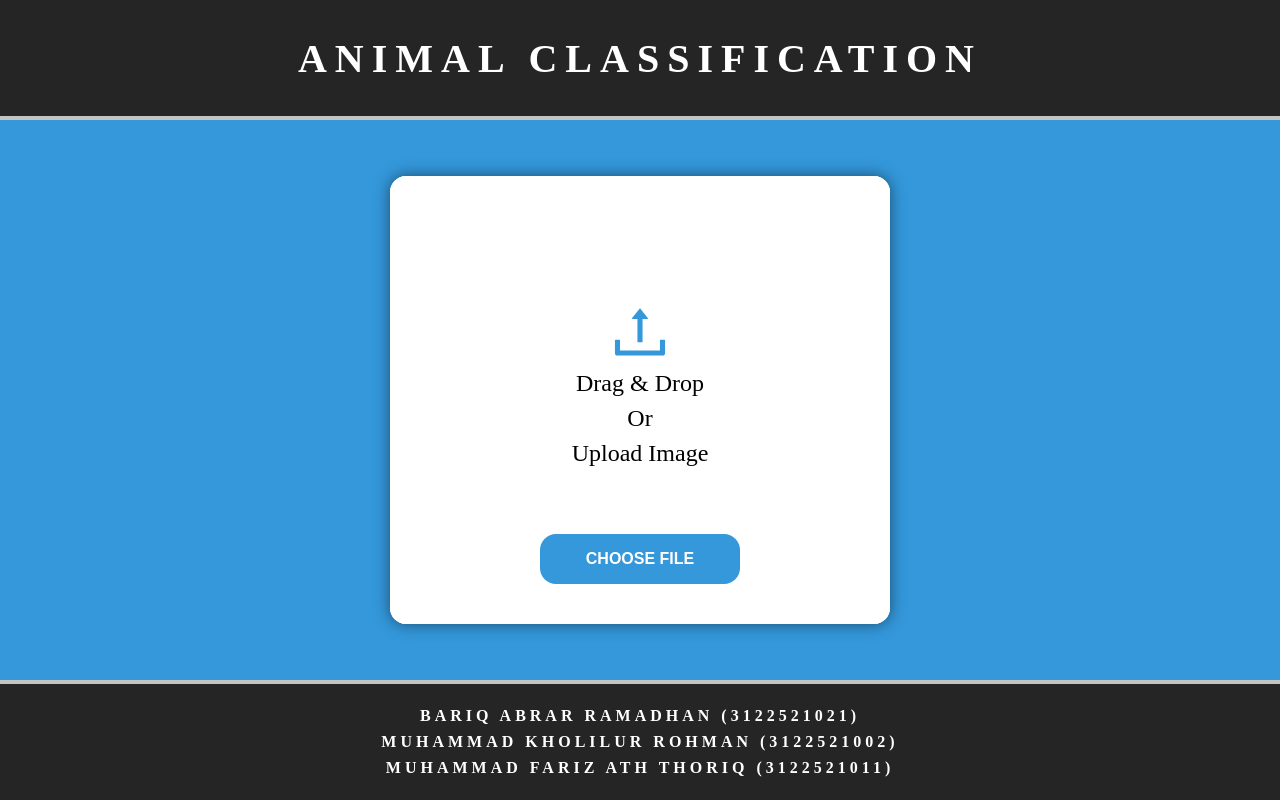
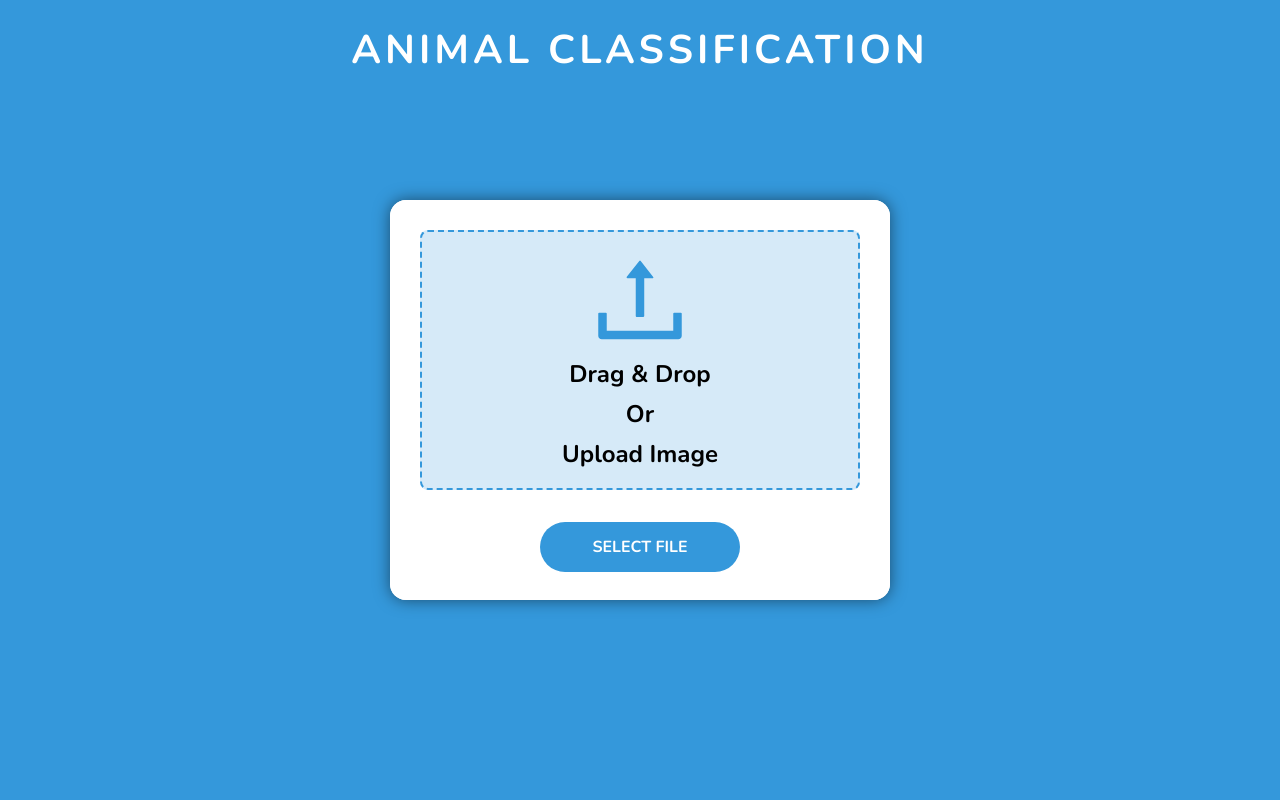
Before and after one commit to ILooL21/Web-AI-Prediksi-Gambar-Hewan, a React (Vite) app in the folder client/: page / in a window 1280 px wide. Built offline with nearby package versions, Linux system fonts and the light colour scheme.

Commit message:
Insyallah Kurang Sedikit Lagi

```diff
--- a/client/index.html
+++ b/client/index.html
@@ -2,7 +2,10 @@
 <html lang="en">
   <head>
     <meta charset="UTF-8" />
-    <link rel="icon" type="image/svg+xml" href="/vite.svg" />
+    <link rel="icon" type="image/svg+xml" href="/Raphtalia.png" />
+    <link rel="preconnect" href="https://fonts.googleapis.com">
+    <link rel="preconnect" href="https://fonts.gstatic.com" crossorigin>
+    <link href="https://fonts.googleapis.com/css2?family=Nunito:ital,wght@0,200..1000;1,200..1000&display=swap" rel="stylesheet">
     <meta name="viewport" content="width=device-width, initial-scale=1.0" />
     <title>Animal Classification</title>
   </head>
--- a/client/src/App.jsx
+++ b/client/src/App.jsx
@@ -1,6 +1,6 @@
 import { Outlet } from "react-router-dom";
 import Header from "./components/Header";
-import Footer from "./components/Footer";
+// import Footer from "./components/Footer";
 
 const App = () => {
   return (
@@ -9,7 +9,7 @@ const App = () => {
         <div>
           <Outlet />
         </div>
-      <Footer />
+      {/* <Footer /> */}
     </>
   )
 }
--- a/client/src/components/Hero.jsx
+++ b/client/src/components/Hero.jsx
@@ -1,7 +1,7 @@
-import { useState } from "react";
+import { useState, useRef } from "react";
 import { useNavigate } from "react-router-dom";
 import { UploadOutlined } from "@ant-design/icons";
-import axios from "axios";
+// import axios from "axios";
 import "../styles/Hero.css";
 
 const Hero = () => {
@@ -9,7 +9,7 @@ const Hero = () => {
   const [preview, setPreview] = useState("");
   const [isLoading, setIsLoading] = useState(false);
   const [isImageUploaded, setIsImageUploaded] = useState(false);
-
+  const inputRef = useRef();
   const navigate = useNavigate();
 
   const handleImageChange = (e) => {
@@ -18,29 +18,55 @@ const Hero = () => {
     setIsImageUploaded(true);
   };
 
+  // const handleClick = async () => {
+  //   setIsLoading(true);
+  //   const formData = new FormData();
+  //   formData.append("file", image);
+  //   // await axios.post("http://localhost:5000/predict", formData).then((res) => {
+  //   //   console.log(res.data);
+  //   // });
+  //   setTimeout(() => {
+  //     setIsLoading(false);
+  //     navigate("/result", { state: { preview } });
+  //   }, 2000);
+  // };
+
   const handleClick = async () => {
-    setIsLoading(true);
-    const formData = new FormData();
-    formData.append("file", image);
-    await axios.post("http://localhost:5000/predict", formData).then((res) => {
-      console.log(res.data);
-    });
-    setTimeout(() => {
+    try {
+      setIsLoading(true);
+
+      const formData = new FormData();
+      formData.append("file", image);
+
+      await sendDataToServer(formData);
+
       setIsLoading(false);
       navigate("/result", { state: { preview } });
-    }, 2000);
+    } catch (error) {
+      console.error("Error occurred:", error);
+    }
   };
 
+  const sendDataToServer = async () => {
+    return new Promise((resolve, ) => {
+      setTimeout(() => {
+        resolve();
+      }, 2000);
+    });
+  };
+
+
+
   return (
-    <div className="container">
+    <div className="container-hero">
       <div className={`container-output-image ${isImageUploaded ? "output-berubah" : ""}`}>
-        <form className={`container-input-image ${isImageUploaded ? "input-berubah" : ""}`}>
+        <div className={`container-input-image ${isImageUploaded ? "input-berubah" : ""}`}>
           <input
             className="image-input"
-            title="hehe"
             type="file"
             onChange={handleImageChange}
             accept="image/*"
+            ref={inputRef}
           />
           <div className="container-label">
             <UploadOutlined className="upload-icon" />
@@ -48,7 +74,8 @@ const Hero = () => {
             <label className="label-1">Or</label>
             <label className="label-1">Upload Image</label>
           </div>
-        </form>
+          <button className="button-input" onClick={() => inputRef.current.click()}>Select File</button>
+        </div>
         {preview && (
           <img
             className="image-output"
@@ -62,7 +89,9 @@ const Hero = () => {
           disabled={isLoading}>
           <a href="">{isLoading ? "Uploading..." : "Predict"}</a>
         </button>
-        <div className={`a-opacity ${isLoading ? "b-opacity" : ""}`}>{isLoading && <div className="loader"></div>}</div>
+        <div className={`a-opacity ${isLoading ? "b-opacity" : ""}`}>
+          {isLoading && <div className="loader"></div>}
+        </div>
       </div>
     </div>
   );
--- a/client/src/screens/ResultScreen.jsx
+++ b/client/src/screens/ResultScreen.jsx
@@ -1,9 +1,39 @@
+import { useState, useEffect } from "react";
+import { useLocation, useNavigate } from "react-router-dom";
 import "../styles/ResultScreen.css";
-import { useLocation } from "react-router-dom";
 
 const ResultScreen = () => {
+  const [predictionPercentage, setPredictionPercentage] = useState(0);
+  const [animalType, setAnimalType] = useState("");
+  const [labelColor, setLabelColor] = useState("");
+  const [isTeamVisible, setIsTeamVisible] = useState(false);
+  const navigate = useNavigate();
+
   const location = useLocation();
   const image = location.state.preview;
+
+    const handleClick = async () => {
+      setIsTeamVisible(true);
+    setTimeout(() => {
+      navigate("/");
+      }, 3000);
+    };
+
+  useEffect(() => {
+    const randomPercentage = Math.floor(Math.random() * 100);
+    const randomAnimalType = randomPercentage >= 80 ? "ANJING" : "KUCING";
+
+    setPredictionPercentage(randomPercentage);
+    setAnimalType(randomAnimalType);
+
+    if (randomPercentage >= 80) {
+      setLabelColor("color-green");
+    } else if (randomPercentage >= 50) {
+      setLabelColor("color-yellow");
+    } else {
+      setLabelColor("color-red");
+    }
+  }, []);
 
   return (
     <div className="container">
@@ -14,11 +44,28 @@ const ResultScreen = () => {
           alt="Uploaded"
         />
         <div className="container-label-result">
-          <label className="label-1">Result</label>
-          <label className="label-2">The Animal is 100 % dog</label>
+          <label className="label-result">Hasil</label>
+          <div className="prediction-number">
+            <label className={`label-prediction-number ${labelColor}`}>{predictionPercentage}%</label>
+          </div>
+          <label className="label-result">Hewan ini adalah {animalType}</label>
+          <button onClick={handleClick} className="button-back">
+            <a>Kembali</a>
+          </button>
         </div>
       </div>
+      {isTeamVisible && (
+        <div className="container-team">
+          <div className="team-member">
+            <label>Team Furry</label>
+            <label>Muhammad Kholilur Rohman (3122521002)</label>
+            <label>Muhammad Fariz Ath Thoriq (3122521011)</label>
+            <label>Bariq Abrar Ramadhan (3122521021)</label>
+          </div>
+        </div>
+      )}
     </div>
   );
 };
+
 export default ResultScreen;
--- a/client/src/styles/Header.css
+++ b/client/src/styles/Header.css
@@ -7,13 +7,14 @@
   display: flex;
   justify-content: center;
   align-items: center;
-  border-bottom: 4px solid #c4c4c4;
-  background-color: #252525;
-  height: 15vh;
+  height: 100px;
+  width: 100%;
+  position: fixed;
+  z-index: 4;
 }
 .container-header h1 {
   font-size: 40px;
   text-transform: uppercase;
   color: #fff;
-  letter-spacing: 8px;
+  letter-spacing: 4px;
 }
--- a/client/src/styles/Hero.css
+++ b/client/src/styles/Hero.css
@@ -3,13 +3,16 @@
   padding: 0;
   box-sizing: border-box;
   scroll-behavior: smooth;
+  font-family: Nunito;
 }
-.container {
+.container-hero {
   display: flex;
+  flex-direction: column;
   justify-content: center;
   align-items: center;
-  height: 70vh;
+  height: 100vh;
   background-color: #3498db;
+  gap: 24px;
 }
 .container-input-image {
   display: flex;
@@ -27,6 +30,7 @@
 }
 .input-berubah {
   transition: width 2s ease;
+  box-shadow: 4px 0 8px 0 rgba(0, 0, 0, 0.5);
 }
 .container-label {
   display: flex;
@@ -36,23 +40,24 @@
   width: fit-content;
   position: absolute;
   pointer-events: none;
-  margin-bottom: 32px;
   gap: 8px;
+  margin-bottom: 80px;
 }
 .label-1 {
   display: flex;
   justify-content: center;
   align-items: center;
   font-size: 24px;
+  font-weight: bold;
 }
 .upload-icon {
-  font-size: 60px;
+  font-size: 100px;
   color: #3498db;
 }
 .container-output-image {
   display: flex;
   width: 500px;
-  height: 80%;
+  height: 400px;
   gap: 24px;
   border-radius: 16px;
   transition: width 2s ease;
@@ -64,51 +69,27 @@
   width: 1000px;
   transition: width 2s ease;
 }
-img {
+.image-output {
   width: 200px;
   height: auto;
   border-radius: 16px;
   position: absolute;
   right: 150px;
   top: 40px;
+  border: dashed 2px #3498db;
 }
 .image-input {
-  width: 100%;
-  height: 100%;
-  border-radius: 16px;
+  width: 440px;
+  height: 260px;
+  border-radius: 8px;
   color: rgba(0, 0, 0, 0);
-}
-.image-input-2 {
+  background-color: rgb(52, 152, 219, 0.2);
+  border: dashed 2px #3498db;
   position: absolute;
-  width: 100%;
-  height: 100%;
-  border-radius: 16px;
-  background-color: #3498db;
-  opacity: 0;
-  z-index: 3;
-  color: rgba(0, 0, 0, 0);
+  margin-bottom: 80px;
 }
 .image-input::file-selector-button {
-  display: flex;
-  justify-content: center;
-  align-items: center;
-  height: 50px;
-  width: 200px;
-  font-size: 16px;
-  text-transform: uppercase;
-  font-weight: bold;
-  border-radius: 16px;
-  background-color: #3498db;
-  color: #fff;
-  cursor: pointer;
-  position: absolute;
-  border: none;
-  bottom: 40px;
-  right: 146px;
-  z-index: 4;
-}
-.image-input-2::file-selector-button {
-  display: none;
+  visibility: hidden;
 }
 .loader {
   border: 16px solid #f3f3f3;
@@ -129,29 +110,55 @@ img {
     transform: rotate(360deg);
   }
 }
+.button-input {
+  display: flex;
+  justify-content: center;
+  align-items: center;
+  height: 50px;
+  width: 200px;
+  border-radius: 40px;
+  background-color: #3498db;
+  cursor: pointer;
+  position: absolute;
+  bottom: 28px;
+  right: 150px;
+  border: none;
+  z-index: 2;
+  font-size: 16px;
+  color: #fff;
+  font-weight: bold;
+  transition: width 2s ease;
+  text-decoration: none;
+  text-transform: uppercase;
+}
+.button-input:hover {
+  box-shadow: 0 0 8px rgba(0, 0, 0, 0.5);
+}
 .button-upload {
   display: flex;
   justify-content: center;
   align-items: center;
   height: 50px;
   width: 200px;
-  border-radius: 16px;
+  border-radius: 40px;
   background-color: #3498db;
   cursor: pointer;
   position: absolute;
-  bottom: 40px;
+  bottom: 28px !important;
   right: 150px;
   border: none;
   z-index: 2;
 }
 .button-upload a {
   font-size: 16px;
-  color: white;
+  color: #fff;
   font-weight: bold;
   transition: width 2s ease;
   text-decoration: none;
-  display: block;
   text-transform: uppercase;
+}
+.button-upload:hover {
+  box-shadow: 0 0 8px rgba(0, 0, 0, 0.5);
 }
 .button-berubah {
   bottom: 40px;
@@ -165,7 +172,7 @@ img {
   border-radius: 16px;
 }
 .b-opacity {
-  background-color: rgba(0, 0, 0, 0.5);
+  backdrop-filter: blur(8px);
   position: absolute;
   width: 100%;
   height: 100%;
--- a/client/src/styles/ResultScreen.css
+++ b/client/src/styles/ResultScreen.css
@@ -6,20 +6,110 @@
 }
 .container {
   display: flex;
+  flex-direction: column;
   justify-content: center;
   align-items: center;
-  height: 70vh;
+  height: 100vh;
   background-color: #3498db;
 }
 .container-result {
   display: flex;
   justify-content: center;
   align-items: center;
-  width: 500px;
-  height: 80%;
-  gap: 24px;
+  width: 600px;
+  height: 440px;
+  gap: 32px;
   border-radius: 16px;
   transition: width 2s ease;
   background-color: #f3f3f3;
   box-shadow: 0 0 16px rgba(0, 0, 0, 0.5);
 }
+.image-result {
+  width: 200px;
+  height: auto;
+  border-radius: 16px;
+  border: dashed 2px #3498db;
+}
+.container-label-result {
+  display: flex;
+  flex-direction: column;
+  justify-content: center;
+  align-items: center;
+  gap: 16px;
+  height: 300px;
+}
+.prediction-number {
+  border: solid 2px #000;
+  border-radius: 8px;
+  width: 120px;
+  height: 60px;
+  display: flex;
+  justify-content: center;
+  align-items: center;
+}
+.label-prediction-number {
+  font-size: 40px;
+  font-weight: bold;
+}
+.label-result:nth-child(1) {
+  font-size: 24px;
+  font-weight: bold;
+  text-transform: uppercase;
+}
+.label-result:nth-child(3) {
+  font-size: 16px;
+  font-weight: bold;
+}
+.color-green {
+  color: #2ecc71;
+}
+.color-yellow {
+  color: #f1c40f;
+}
+.color-red {
+  color: #e74c3c;
+}
+.button-back {
+  border: none;
+  border-radius: 8px;
+  padding: 8px 16px;
+  font-size: 16px;
+  font-weight: bold;
+  background-color: #3498db;
+  color: #fff;
+  cursor: pointer;
+  margin-top: 16px;
+}
+.button-back a {
+  text-decoration: none;
+  color: #fff;
+}
+.button-back:hover {
+  box-shadow: 0 0 8px rgba(0, 0, 0, 0.5);
+}
+.container-team {
+  display: flex;
+  justify-content: center;
+  align-items: center;
+  width: 100%;
+  height: 100%;
+  backdrop-filter: blur(8px);
+  position: absolute;
+  z-index: 5;
+}
+.team-member {
+  display: flex;
+  flex-direction: column;
+  justify-content: center;
+  align-items: center;
+  gap: 16px;
+  width: 500px;
+  height: 300px;
+  border-radius: 8px;
+  background-color: #f3f3f3;
+  box-shadow: 0 0 16px rgba(0, 0, 0, 0.5);
+}
+.team-member label {
+  font-size: 20px;
+  font-weight: bold;
+}
```
Also changed, not shown: client/public/Raphtalia.png (added).
